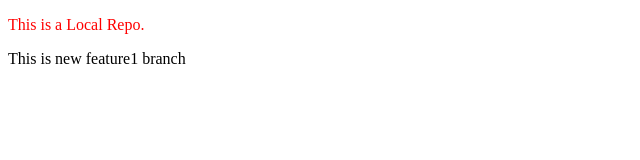
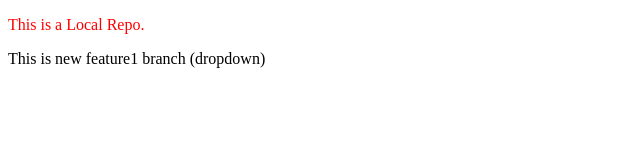
Before and after one commit to harshit01patidar/localRepo, a plain HTML site: page index.html in a window 1280 px wide. Shown: the full height of the page, 0-640 px from the left. Drawn offline with Linux system fonts and the light colour scheme.

```diff
--- a/index.html
+++ b/index.html
@@ -8,6 +8,6 @@
 </head>
 <body>
     <p>This is a Local Repo.</p>
-    <span>This is new feature1 branch</span>
+    <span>This is new feature1 branch (dropdown)</span>
 </body>
 </html>
```
